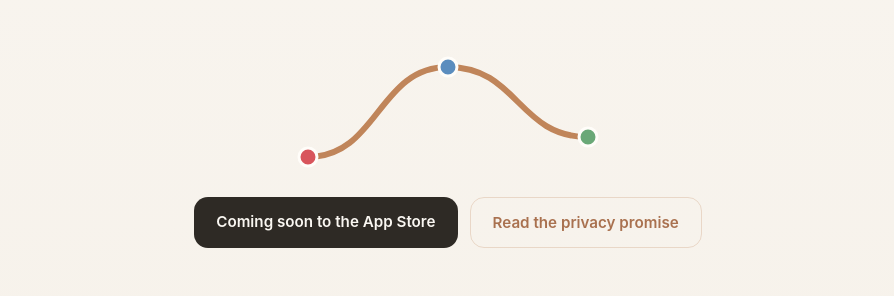
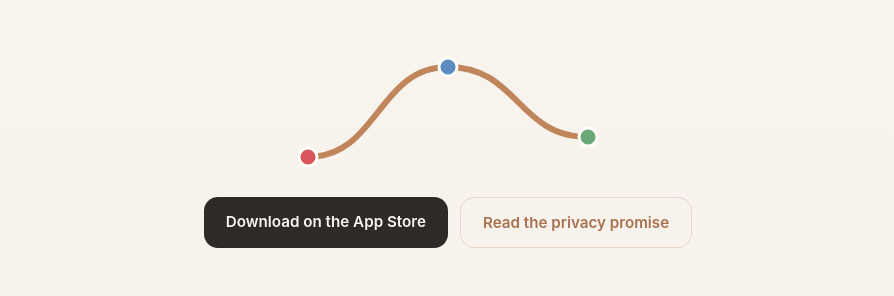
Before and after one commit to ssnrshnn/milestaWeb, a plain HTML site: page index.html in a window 1280 px wide. Shown: the part 504-800 px from the top of the page, without its empty margins (192-1086 px from the left). Drawn offline with Linux system fonts and the light colour scheme; files whose address does not match are found by name.

Commit message:
Milesta is live on the App Store — badge now links as Download; add smart-banner meta
Co-Authored-By: Claude Fable 5 <noreply@anthropic.com>
Claude-Session: https://claude.ai/code/session_01ARcKz6bfNtjKgJ1NGV4WkL

```diff
--- a/index.html
+++ b/index.html
@@ -3,6 +3,7 @@
 <head>
   <meta charset="utf-8">
   <meta name="viewport" content="width=device-width, initial-scale=1">
+  <meta name="apple-itunes-app" content="app-id=6791968029">
   <title>Milesta — Milestones &amp; Life Journal</title>
   <meta name="description" content="A private, local-first life journal for iOS. Your life, one milestone at a time.">
   <link rel="icon" href="assets/favicon.png">
@@ -48,7 +49,7 @@
       </svg>
 
       <div class="badges">
-        <a class="badge" id="appstore-badge" href="https://apps.apple.com/app/id6791968029">Coming soon to the App&nbsp;Store</a>
+        <a class="badge" id="appstore-badge" href="https://apps.apple.com/app/id6791968029">Download on the App&nbsp;Store</a>
         <a class="badge soft" href="privacy.html">Read the privacy promise</a>
       </div>
     </section>
```
Also changed, not shown: impressum.html (+1 -0 lines), privacy.html (+1 -0 lines), support.html (+1 -0 lines), terms.html (+1 -0 lines).
